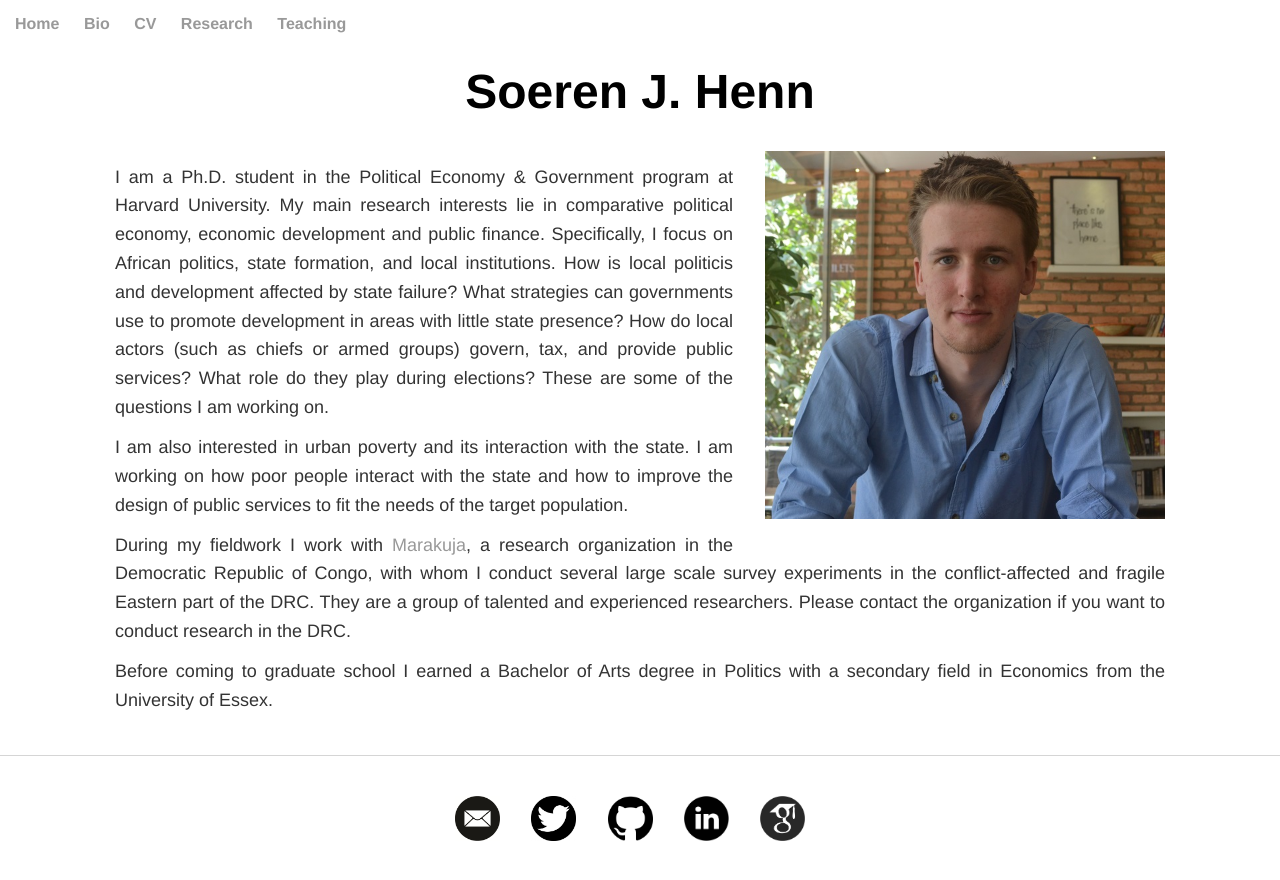
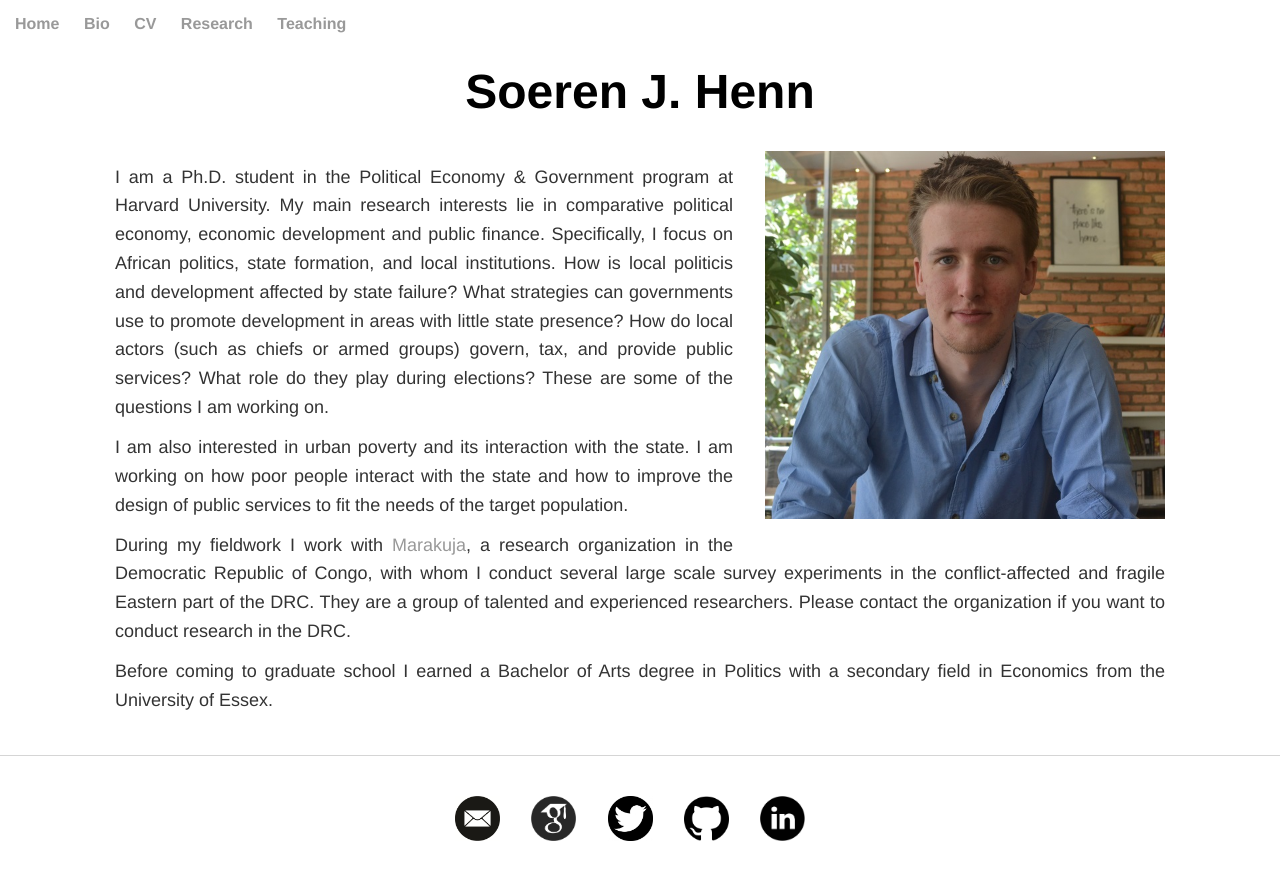
Before and after one commit to soeren-henn/soeren-henn.github.io, a Jekyll site: the page built from index.html, in a window 1280 px wide. Shown: the top 880 px of the page. Built offline with Jekyll 4.4.1, drawn with Linux system fonts in a browser that asks for light colours.

Commit message:
Update default.html

```diff
--- a/_layouts/default.html
+++ b/_layouts/default.html
@@ -25,12 +25,10 @@
 			<div class="bottom">
 	    			<ul>
 	        			<li><a href="mailto:henn@g.harvard.edu"><img src="\images\email.png" style="width:45px; height:45px;"></a></li>
+					<li><a href="https://scholar.google.com/citations?user=yK9YfvgAAAAJ&hl=en&oi=ao"><img src="\images\gscholar.png" style="width:45px; height:45px;"></a></li>
 					<li><a href="https://twitter.com/SoerenHenn" target="_blank"><img src="\images\twitter.png" style="width:45px; height:45px;"></a></li>
 	        			<li><a href="https://github.com/soeren-henn"><img src="\images\githublogo.png" style="width:45px; height:45px;"></a></li>
 					<li><a href="https://www.linkedin.com/in/soeren-henn-a059a154/"><img src="\images\linkedin.png" style="width:45px; height:45px;"></a></li>
-					<li><a href="https://scholar.google.com/citations?user=yK9YfvgAAAAJ&hl=en&oi=ao"><img src="\images\gscholar.png" style="width:45px; height:45px;"></a></li>
-
-
 				</ul>
 			</div>
 			</footer>
```
